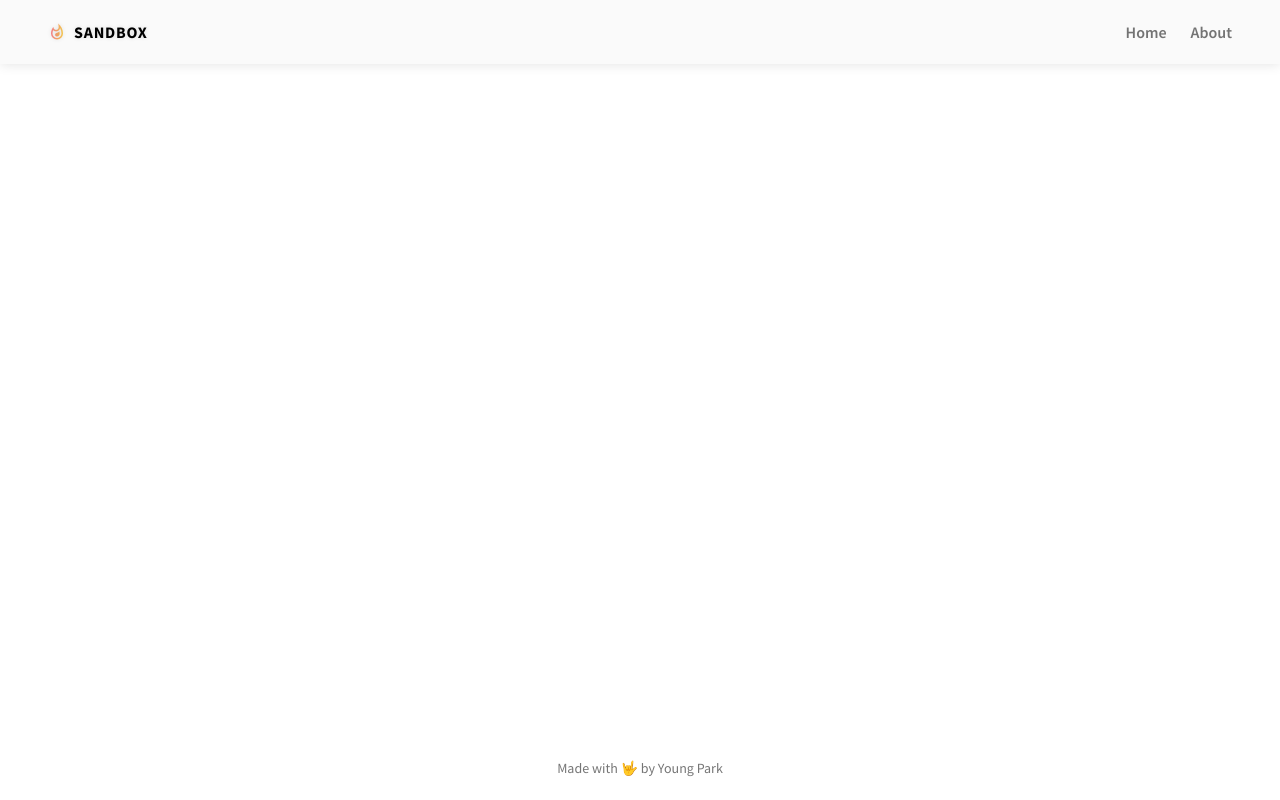
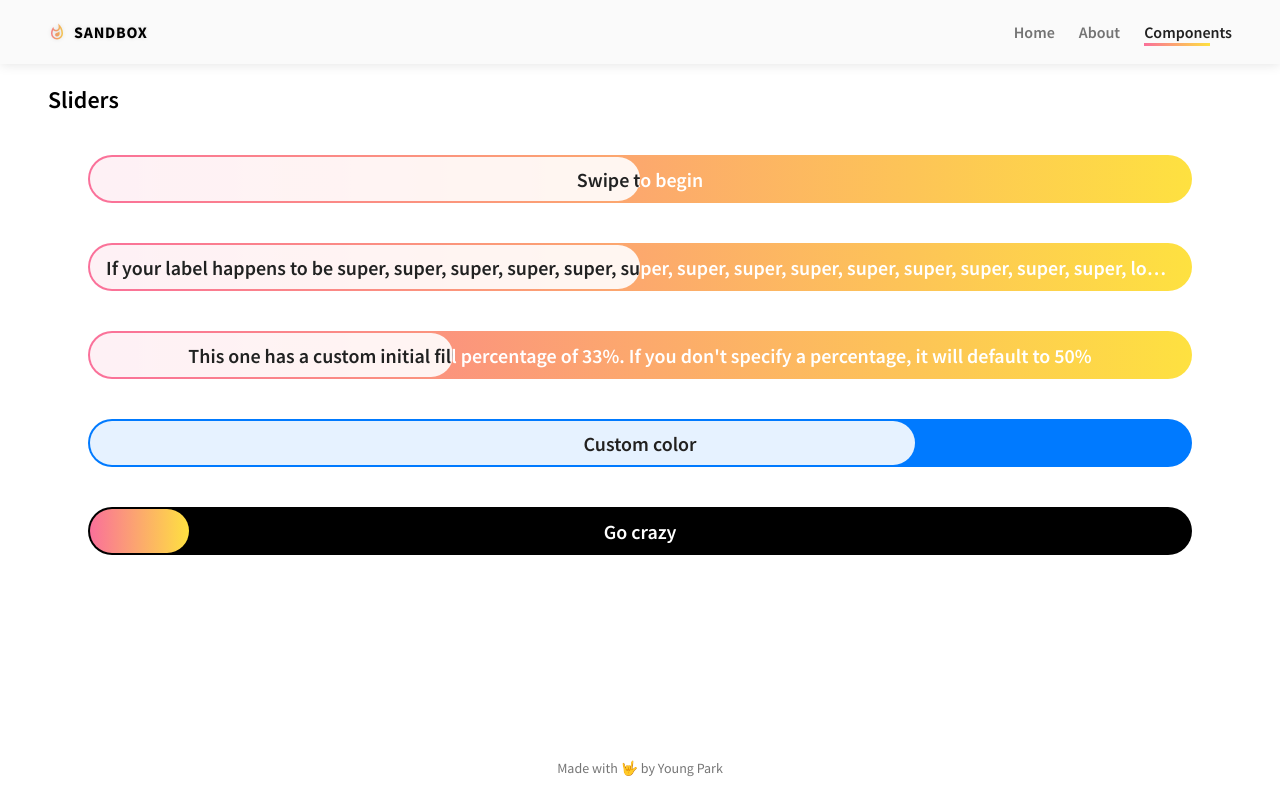
Before and after one commit to parkyoung555/react-sandbox, a React (Create React App) app: page /components in a window 1280 px wide. Built offline with nearby package versions, Linux system fonts and the light colour scheme.

Commit message:
Added slider component

```diff
--- a/src/App.js
+++ b/src/App.js
@@ -3,6 +3,7 @@ import { BrowserRouter as Router, Route } from 'react-router-dom';
 import { Toolbar } from './components/toolbar/Toolbar';
 import { About } from './pages/about/About';
 import { Home } from './pages/home/Home';
+import { Components } from './pages/components/Components';
 import { Footer } from './components/footer/Footer';
 import { ReactComponent as SvgGradients } from './assets/images/gradient.svg';
 import './App.scss';
@@ -15,6 +16,7 @@ class App extends Component {
         <div className="main-content">
           <Route path="/" exact component={Home}></Route>
           <Route path="/about-me" component={About}></Route>
+          <Route path="/components" component={Components}></Route>
         </div>
         <Footer></Footer>
         <SvgGradients></SvgGradients>
--- a/src/assets/styles/modules/_variables.scss
+++ b/src/assets/styles/modules/_variables.scss
@@ -15,11 +15,16 @@ $color__light__secondary: rgba(255, 255, 255, .7);
 
 $app__primary-color: #fa709a;
 $app__accent-color: #fee140;
+$app__primary-color-rgb: 250, 112, 154;
+$app__accent-color-rgb: 254, 225, 64;
 
 $app__corner-sharpness: 8px;
 $app__box-shadow: 0 0 12px 0 $drop-shadow__dark__color;
 $app__gradient-background: linear-gradient(to right, $app__primary-color 0%, $app__accent-color 100%);
+$app__gradient-background__contrast: $color__light__primary;
 
-$app__transition: all .4s cubic-bezier(.25,.8,.25,1);
+$animation-timing-ease: cubic-bezier(.25,.8,.25,1);
+
+$app__transition: all .4s $animation-timing-ease;
 
 $app__navigation-height: 64px;
--- /dev/null
+++ b/src/components/slide-bar/SlideBar.js
@@ -0,0 +1,107 @@
+import React, { Component } from 'react';
+import ReactDOM from 'react-dom';
+import './SlideBar.scss';
+
+export class SlideBar extends Component {
+
+    componentClass = 'slide-bar';
+    componentClasses = {
+        wrapper: `.${this.componentClass}__wrapper`,
+        content: `.${this.componentClass}__content`,
+        slide: `.${this.componentClass}__slide`,
+        slideText: `.${this.componentClass}__slide__text`,
+        base: `.${this.componentClass}__base`,
+        baseText: `.${this.componentClass}__base__text`
+    };
+    componentStates = {
+        complete: '_complete'
+    };
+    componentElement;
+    contentElement;
+    slideElement;
+    baseElement;
+    isMouseDown = false;
+    currentPercentage;
+    initialFillPercent = 50;
+
+    constructor(props) {
+        super(props);
+
+        this.initialFillPercent = this.props.initialFillPercent || this.initialFillPercent;
+        this._handleMouseDownEvent = this._handleMouseDownEvent.bind(this);
+    }
+
+    componentDidMount() {
+        this.componentElement = ReactDOM.findDOMNode(this);
+        this.contentElement = this.componentElement.querySelector(this.componentClasses.content);
+        this.slideElement = this.componentElement.querySelector(this.componentClasses.slide);
+        this.slideTextElement = this.componentElement.querySelector(this.componentClasses.slideText);
+        this.baseElement = this.componentElement.querySelector(this.componentClasses.base);
+        this.baseTextElement = this.componentElement.querySelector(this.componentClasses.baseText);
+
+        this._setSlideTextWidth();
+        this._setComponentStateClasses();
+        window.addEventListener('resize', this._setSlideTextWidth.bind(this));
+        window.addEventListener('mouseup', this._handleMouseUpEvent.bind(this));
+        window.addEventListener('mousemove', this._handleMouseMoveEvent.bind(this));
+    }
+
+    componentWillUnmount() {
+        window.removeEventListener('resize', this._setSlideTextWidth);
+    }
+
+    _setSlideTextWidth() {
+        this.slideTextElement.style.width = `${this.baseTextElement.getBoundingClientRect().width}px`;
+    }
+
+    _handleMouseDownEvent(event) {
+        this.isMouseDown = true;
+        this.slideElement.style.transition = 'none';
+
+        this._handleMouseMoveEvent(event);
+    }
+
+    _handleMouseUpEvent() {
+        this.isMouseDown = false;
+        this.slideElement.style.transition = null;
+
+        if (this.currentPercentage < 100) {
+            this.slideElement.style.width = `${this.initialFillPercent}%`;
+        }
+    }
+
+    _handleMouseMoveEvent(event) {
+        if (this.isMouseDown) {
+            const containerDims = this.componentElement.getBoundingClientRect();
+            this.currentPercentage = ((event.clientX - containerDims.left) / containerDims.width) * 100;
+            this.slideElement.style.width = `${this.currentPercentage > 100 ? 100 : (this.currentPercentage < 0 ? 0 : this.currentPercentage)}%`;
+
+            this._setComponentStateClasses();
+        }
+    }
+
+    _setComponentStateClasses() {
+        if (this.currentPercentage >= 100) {
+            this.componentElement.classList.add(this.componentStates.complete);
+        } else {
+            this.componentElement.classList.remove(this.componentStates.complete);
+        }
+    }
+
+    render() {
+        return (
+            <div className={`slide-bar${this.props.className ? ` ${this.props.className}` : ''}`}>
+                <div className="slide-bar__wrapper" onMouseDown={this._handleMouseDownEvent}>
+                    <div className="slide-bar__content">
+                        <div className="slide-bar__slide" style={{ width: `${this.initialFillPercent}%` }}>
+                            <span className="slide-bar__slide__text">{this.props.label}</span>
+                        </div>
+                        <div className="slide-bar__base">
+                            <span className="slide-bar__base__text">{this.props.label}</span>
+                        </div>
+                    </div>
+                </div>
+            </div>
+        );
+    }
+}
--- /dev/null
+++ b/src/components/slide-bar/SlideBar.scss
@@ -0,0 +1,130 @@
+@import "../../assets/styles/modules/variables";
+
+$_slide-bar__height: 48px;
+
+.slide-bar {
+    --background: #{$app__gradient-background};
+    --background-contrast-color: #{$color__light__primary};
+    --complete-pulse-color-rgb: #{$app__accent-color-rgb};
+    --handle-color: rgba(255,255,255,.9);
+    --handle-contrast-color: #{$color__dark__primary};
+    position: relative;
+
+    &__wrapper {
+        background: var(--background);
+        border-radius: $_slide-bar__height / 2;
+        contain: strict;
+        cursor: pointer;
+        font-size: 20px;
+        font-weight: 600;
+        height: $_slide-bar__height;
+        overflow: hidden;
+        padding: 2px;
+        user-select: none;
+    }
+
+    &__content {
+        height: 100%;
+        position: relative;
+        text-align: center;
+    }
+
+    &__slide,
+    &__base {
+        align-items: center;
+        display: flex;
+        height: 100%;
+        padding: 0 $layout-unit__md;
+        white-space: nowrap;
+
+        &__text {
+            display: block;
+            overflow: hidden;
+            text-overflow: ellipsis;
+        }
+    }
+
+    &__slide {
+        background: var(--handle-color);
+        bottom: 0;
+        border-radius: $_slide-bar__height / 2;
+        box-sizing: border-box;
+        color: var(--handle-contrast-color);
+        height: 100%;
+        justify-content: flex-start;
+        left: 0;
+        min-width: $_slide-bar__height;
+        overflow: hidden;
+        position: absolute;
+        right: 0;
+        top: 0;
+        transition: $app__transition;
+
+        &__text {
+            display: block;
+            flex-shrink: 0;
+            min-width: 100%;
+        }
+    }
+
+    &__base {
+        color: var(--background-contrast-color);
+        justify-content: center;
+
+        &__text {
+            width: 100%;
+        }
+    }
+
+    &._complete {
+
+        // Optional stuff
+        &::after {
+            -webkit-animation: pop 2s #{$animation-timing-ease};
+            animation: pop 2s #{$animation-timing-ease};
+            border-radius: 50%;
+            bottom: 0;
+            content: '';
+            display: block;
+            height: $_slide-bar__height;
+            margin: auto;
+            position: absolute;
+            right: 0;
+            top: 0;
+            width: $_slide-bar__height;
+            z-index: -1;
+        }
+    }
+}
+
+
+@-webkit-keyframes pop {
+    0% {
+        background-color: rgba(var(--complete-pulse-color-rgb), .24);
+        -webkit-transform: scale3d(1, 1, 1);
+    }
+    80% {
+        background-color: rgba(var(--complete-pulse-color-rgb), 0);
+        -webkit-transform: scale3d(3, 3, 3);
+    }
+    100% {
+        background-color: rgba(var(--complete-pulse-color-rgb), 0);
+        -webkit-transform: scale3d(1, 1, 1);
+    }
+}
+
+
+@keyframes pop {
+    0% {
+        background-color: rgba(var(--complete-pulse-color-rgb), .24);
+        transform: scale3d(1, 1, 1);
+    }
+    80% {
+        background-color: rgba(var(--complete-pulse-color-rgb), 0);
+        transform: scale3d(3, 3, 3);
+    }
+    100% {
+        background-color: rgba(var(--complete-pulse-color-rgb), 0);
+        transform: scale3d(1, 1, 1);
+    }
+}
--- a/src/components/toolbar/Toolbar.js
+++ b/src/components/toolbar/Toolbar.js
@@ -31,6 +31,7 @@ export class Toolbar extends Component {
                 <div className="nav">
                     <NavLink exact to="/">Home</NavLink>
                     <NavLink to="/about-me">About</NavLink>
+                    <NavLink to="/components">Components</NavLink>
                 </div>
             </div>
         </header>;
--- /dev/null
+++ b/src/pages/components/Components.js
@@ -0,0 +1,21 @@
+import React, { Component } from 'react';
+import { LayoutContainer } from '../../components/layout-container/LayoutContainer';
+import './Components.scss';
+import { SlideBar } from '../../components/slide-bar/SlideBar';
+
+export class Components extends Component {
+    render() {
+        return (
+            <LayoutContainer className="components">
+                <section>
+                    <h2>Sliders</h2>
+                    <SlideBar label="Swipe to begin" />
+                    <SlideBar label="If your label happens to be super, super, super, super, super, super, super, super, super, super, super, super, super, super, long, the text will not wrap and will truncate with ellipsis. Neato!" />
+                    <SlideBar label="This one has a custom initial fill percentage of 33%. If you don't specify a percentage, it will default to 50%" initialFillPercent={33} />
+                    <SlideBar className='keyo-blue' label="Custom color" initialFillPercent={75} />
+                    <SlideBar className='random' label="Go crazy" initialFillPercent={9} />
+                </section>
+            </LayoutContainer>
+        );
+    }
+}
--- /dev/null
+++ b/src/pages/components/Components.scss
@@ -0,0 +1,21 @@
+@import "../../assets/styles/modules/variables";
+
+.slide-bar {
+    margin: 40px;
+
+    &.keyo-blue {
+        --background: #007AFF;
+        // --background-contrast-color: #{$color__light__primary};
+        --complete-pulse-color-rgb: 0, 122, 255;
+        // --handle-color: rgba(255,255,255,.9);
+        // --handle-contrast-color: #{$color__dark__primary};
+    }
+
+    &.random {
+        --background: #000;
+        --background-contrast-color: #{$color__light__primary};
+        --complete-pulse-color-rgb: 0, 122, 255;
+        --handle-color: #{$app__gradient-background};
+        --handle-contrast-color: #{$color__dark__primary};
+    }
+}
```
